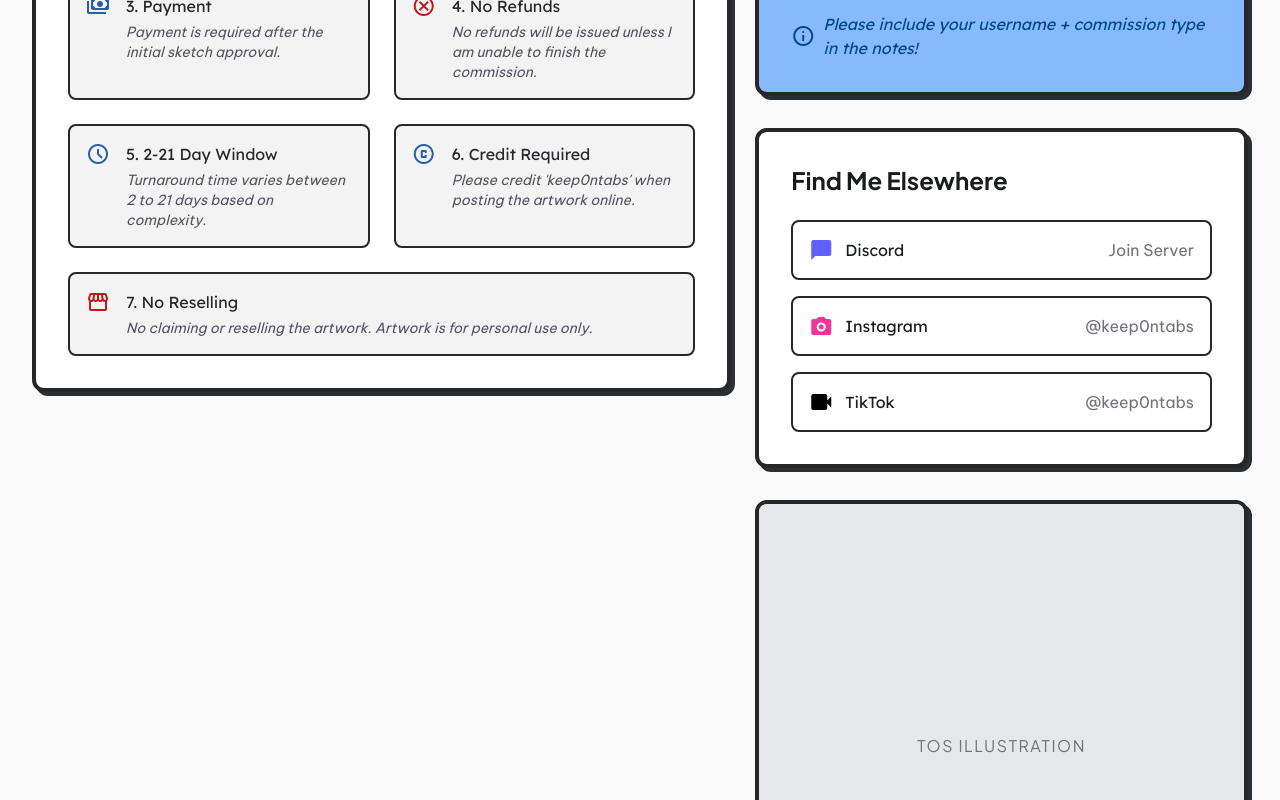
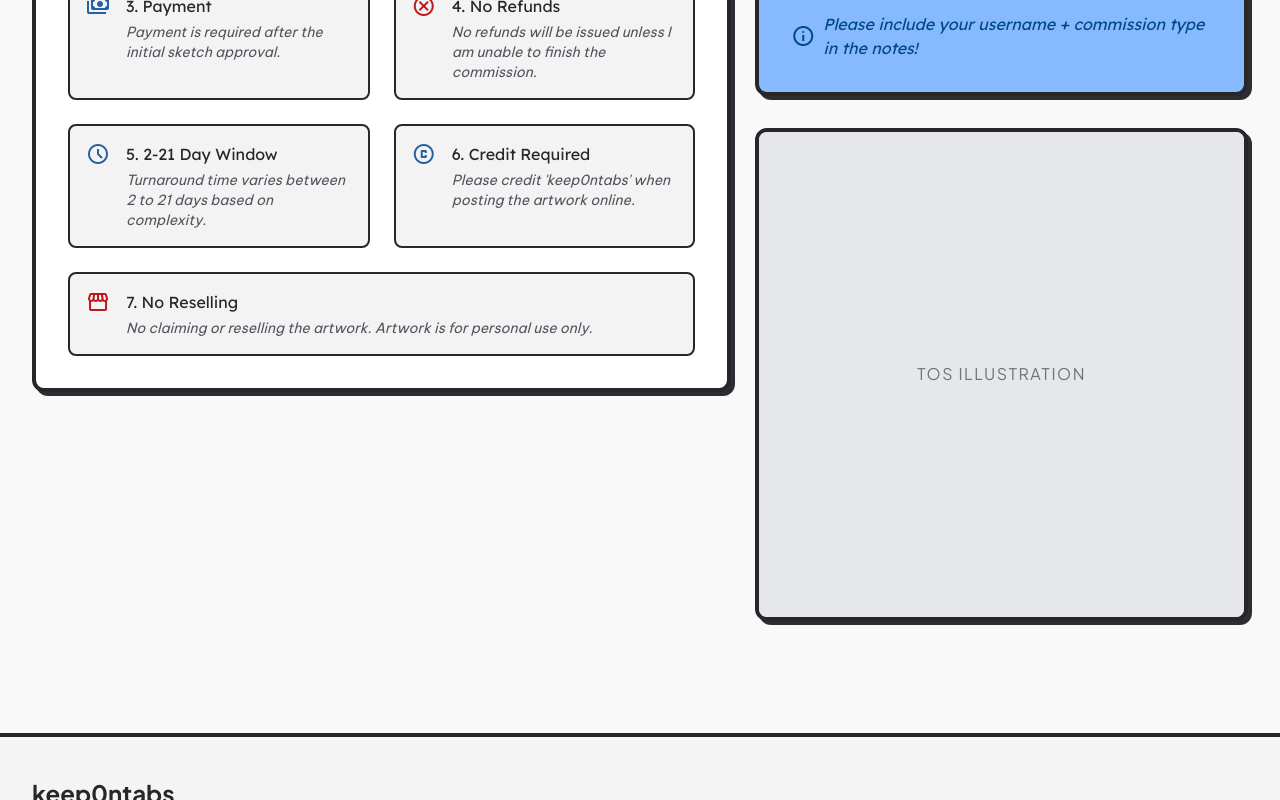
Before and after one commit to EdelWinslow/KeepOnTabs, a Next.js app: page /tos in a window 1280 px wide. Shown: the part 720-1520 px from the top of the page. Built offline with nearby package versions, Linux system fonts and the light colour scheme.

Commit message:
Remove Find Me Elsewhere section from TOS page

```diff
--- a/src/app/tos/page.tsx
+++ b/src/app/tos/page.tsx
@@ -144,55 +144,7 @@ export default function TOS() {
             </div>
           </FadeIn>
 
-          <FadeIn delay={0.3} className="bg-white border-4 border-zinc-800 p-8 rounded-xl brutal-shadow">
-            <h2 className="font-headline-md text-headline-md mb-6">
-              Find Me Elsewhere
-            </h2>
-            <div className="flex flex-col gap-4">
-              <a
-                className="flex items-center justify-between p-4 border-2 border-zinc-800 rounded-lg hover:bg-tertiary-fixed transition-colors"
-                href="https://discord.gg/BsP7Buc3"
-                target="_blank"
-                rel="noopener noreferrer"
-              >
-                <div className="flex items-center gap-3">
-                  <span className="material-symbols-outlined text-indigo-500" style={{ fontVariationSettings: '"FILL" 1' }}>
-                    chat_bubble
-                  </span>
-                  <span className="font-label-bold">Discord</span>
-                </div>
-                <span className="text-zinc-500">Join Server</span>
-              </a>
-              <a
-                className="flex items-center justify-between p-4 border-2 border-zinc-800 rounded-lg hover:bg-tertiary-fixed transition-colors"
-                href="https://www.instagram.com/keep0ntabs?igsh=dGxubWFxMWZjYnN6"
-                target="_blank"
-                rel="noopener noreferrer"
-              >
-                <div className="flex items-center gap-3">
-                  <span className="material-symbols-outlined text-pink-500" style={{ fontVariationSettings: '"FILL" 1' }}>
-                    photo_camera
-                  </span>
-                  <span className="font-label-bold">Instagram</span>
-                </div>
-                <span className="text-zinc-500">@keep0ntabs</span>
-              </a>
-              <a
-                className="flex items-center justify-between p-4 border-2 border-zinc-800 rounded-lg hover:bg-tertiary-fixed transition-colors"
-                href="https://www.tiktok.com/@keep0ntabs?_r=1&_t=ZS-95yPiJkVOi4"
-                target="_blank"
-                rel="noopener noreferrer"
-              >
-                <div className="flex items-center gap-3">
-                  <span className="material-symbols-outlined text-black" style={{ fontVariationSettings: '"FILL" 1' }}>
-                    videocam
-                  </span>
-                  <span className="font-label-bold">TikTok</span>
-                </div>
-                <span className="text-zinc-500">@keep0ntabs</span>
-              </a>
-            </div>
-          </FadeIn>
+
 
           <FadeIn delay={0.4} className="border-4 border-zinc-800 rounded-xl overflow-hidden brutal-shadow bg-zinc-200 aspect-square relative flex">
             <div className="w-full h-full flex-grow flex items-center justify-center bg-[#E5E7EB]">
```
